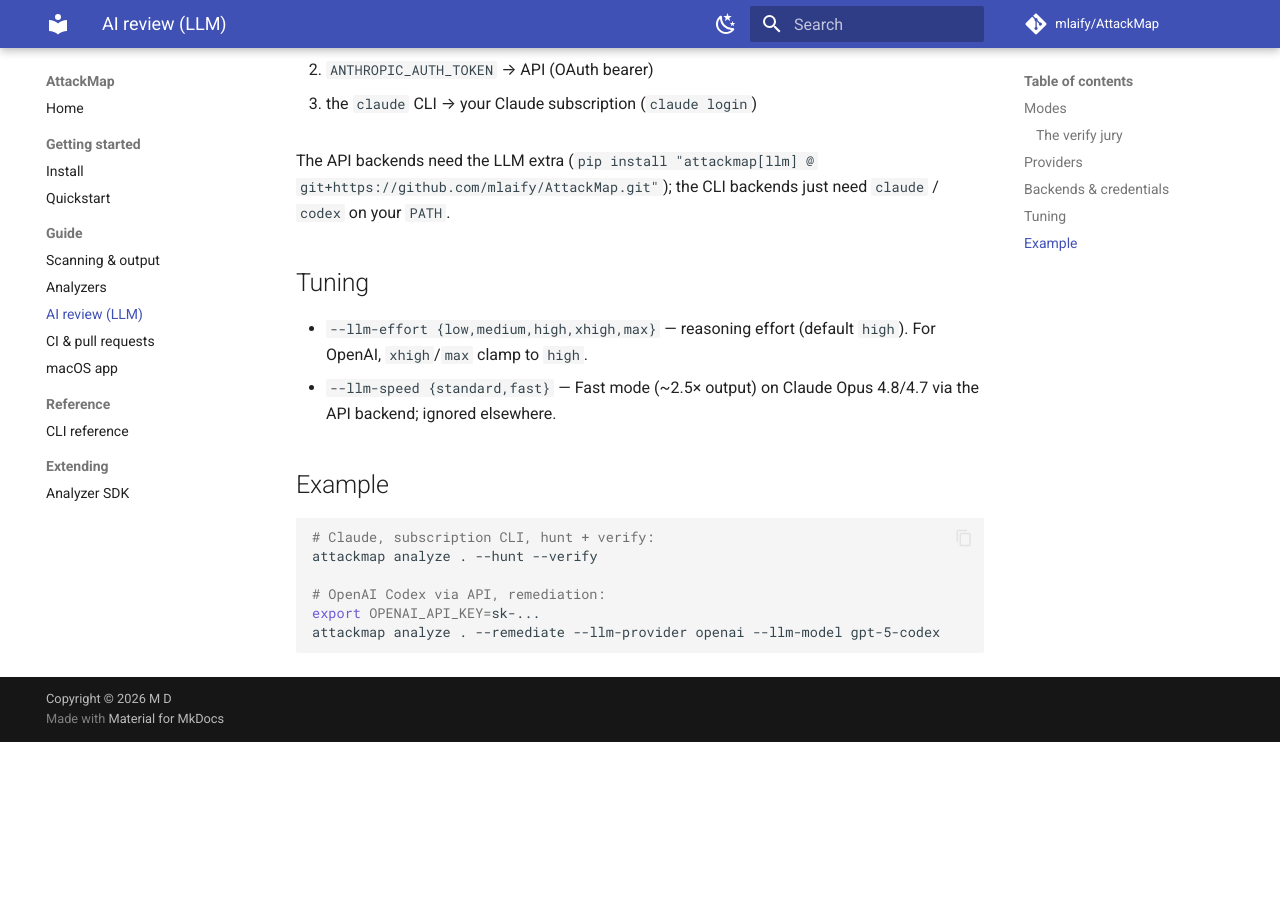
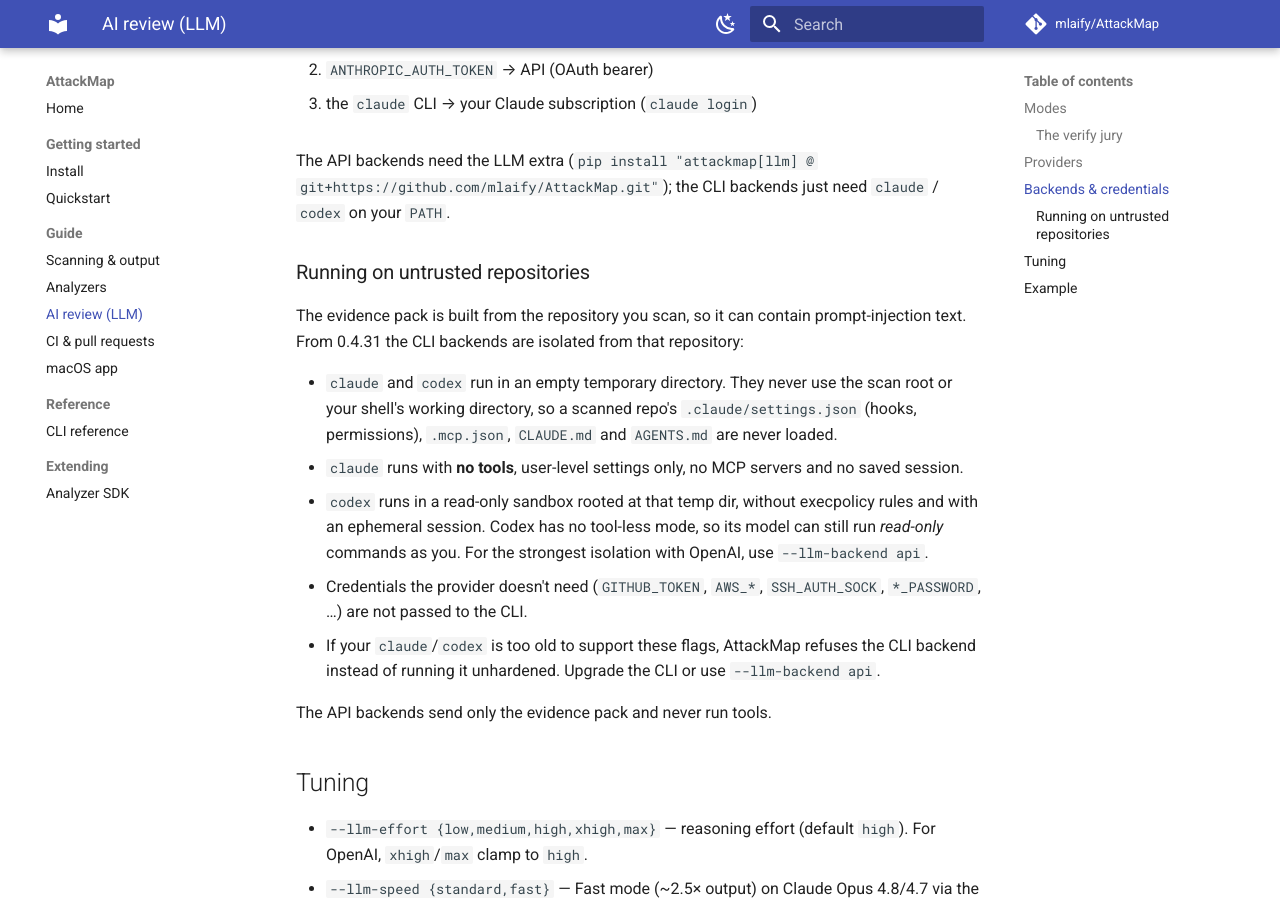
Before and after one commit to mlaify/attackmap-docs, an MkDocs documentation site: the page built from docs/llm.md, in a window 1280 px wide and 900 px high, scrolled down 1785 px. Built offline with MkDocs 1.6.1 and Material for MkDocs 9.7.7, drawn with Linux system fonts in a browser that asks for light colours; comment, search, counter and statistics services are not loaded; before the commit the page ends 2527 px from its top, so only the background shows below that.

Commit message:
Document CLI-backend isolation for untrusted repositories (#15)
Co-authored-by: Claude Opus 5.5 <noreply@anthropic.com>

```diff
--- a/docs/llm.md
+++ b/docs/llm.md
@@ -63,6 +63,30 @@ force `api` / `cli`:
 The API backends need the LLM extra (`pip install "attackmap[llm] @ git+https://github.com/mlaify/AttackMap.git"`); the CLI
 backends just need `claude` / `codex` on your `PATH`.
 
+### Running on untrusted repositories
+
+The evidence pack is built from the repository you scan, so it can contain
+prompt-injection text. From 0.4.31 the CLI backends are isolated from that
+repository:
+
+- `claude` and `codex` run in an empty temporary directory. They never use the
+  scan root or your shell's working directory, so a scanned repo's
+  `.claude/settings.json` (hooks, permissions), `.mcp.json`, `CLAUDE.md` and
+  `AGENTS.md` are never loaded.
+- `claude` runs with **no tools**, user-level settings only, no MCP servers and
+  no saved session.
+- `codex` runs in a read-only sandbox rooted at that temp dir, without
+  execpolicy rules and with an ephemeral session. Codex has no tool-less mode,
+  so its model can still run *read-only* commands as you. For the strongest
+  isolation with OpenAI, use `--llm-backend api`.
+- Credentials the provider doesn't need (`GITHUB_TOKEN`, `AWS_*`,
+  `SSH_AUTH_SOCK`, `*_PASSWORD`, …) are not passed to the CLI.
+- If your `claude`/`codex` is too old to support these flags, AttackMap refuses
+  the CLI backend instead of running it unhardened. Upgrade the CLI or use
+  `--llm-backend api`.
+
+The API backends send only the evidence pack and never run tools.
+
 ## Tuning
 
 - `--llm-effort {low,medium,high,xhigh,max}` — reasoning effort (default `high`). For OpenAI, `xhigh`/`max` clamp to `high`.
```
